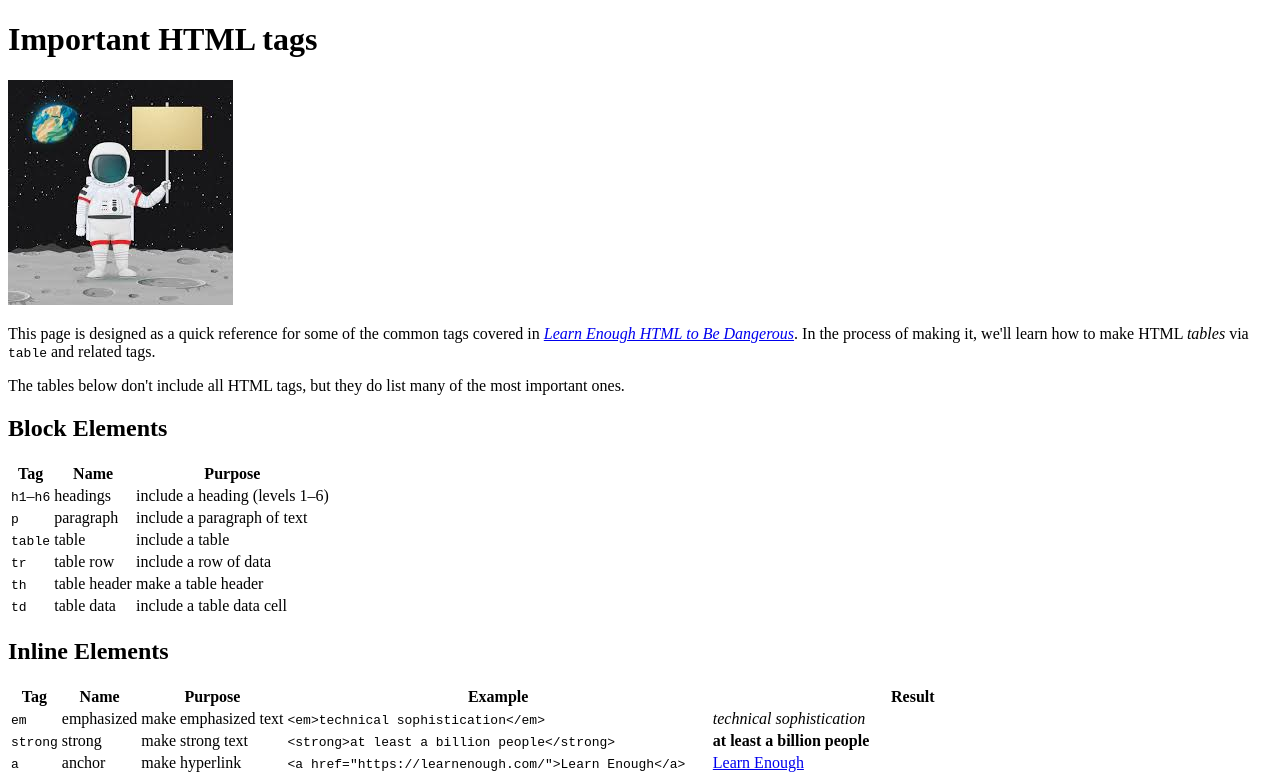
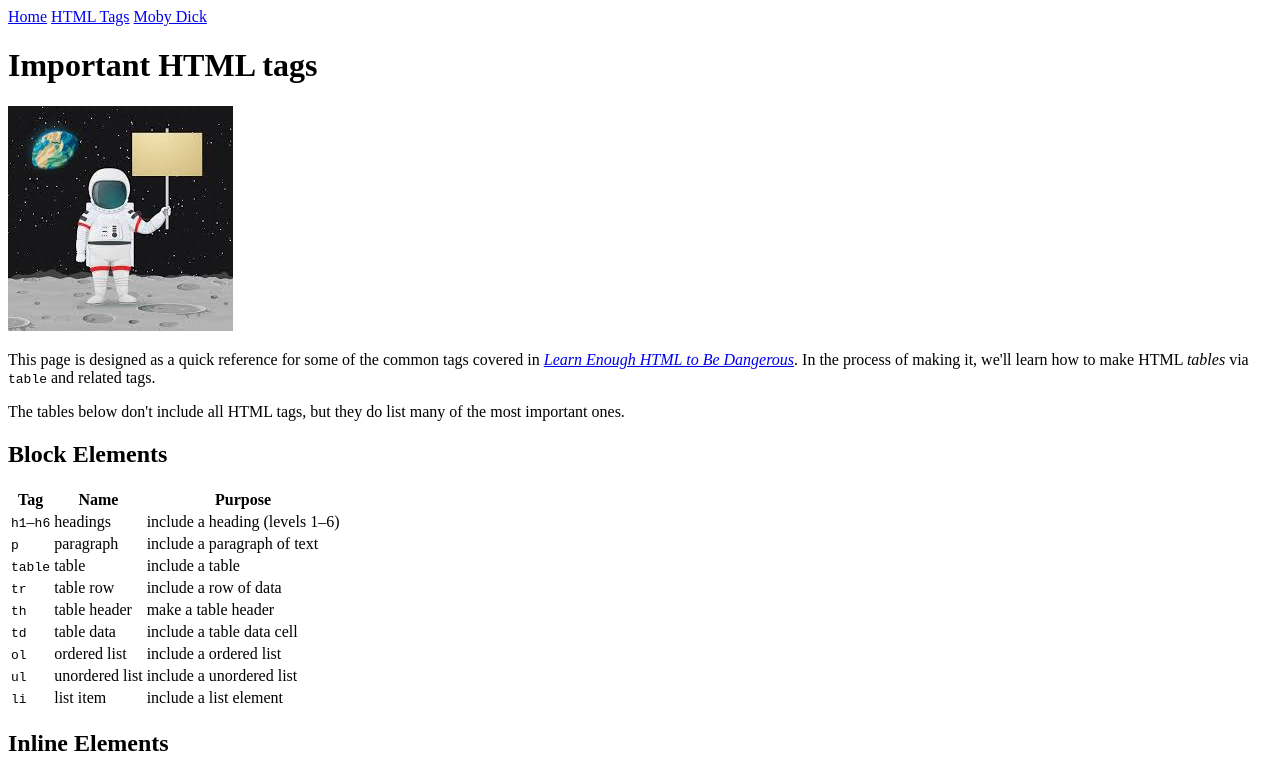
Before and after one commit to ibagbat/sample-website, a plain HTML site: page tags.html in a window 1280 px wide. Shown: the top 776 px of the page. Drawn offline with Linux system fonts and the light colour scheme; grey boxes are pictures that could not be loaded.

Commit message:
Add ordered/unordered lists and a menu

```diff
--- a/tags.html
+++ b/tags.html
@@ -7,6 +7,13 @@
 </head>
 
 <body>
+
+    <div>
+        <a href="index.html">Home</a>
+        <a href="tags.html">HTML Tags</a>
+        <a href="moby_dick.html">Moby Dick</a>
+    </div>
+
     <h1>Important HTML tags</h1>
 
     <img src="images/astronaut_tagged.jpg" alt="Tagged Astronaut">
@@ -62,6 +69,22 @@
                 <td>table data</td>
                 <td>include a table data cell</td>
             </tr>
+            <tr>
+                <td><code>ol</code></td>
+                <td>ordered list</td>
+                <td>include a ordered list</td>
+            </tr>
+            <tr>
+                <td><code>ul</code></td>
+                <td>unordered list</td>
+                <td>include a unordered list</td>
+            </tr>
+            <tr>
+                <td><code>li</code></td>
+                <td>list item</td>
+                <td>include a list element</td>
+            </tr>
+
         </table>
     </div>
 
```
Also changed, not shown: index.html (+7 -0 lines), moby_dick.html (+26 -1 lines).
